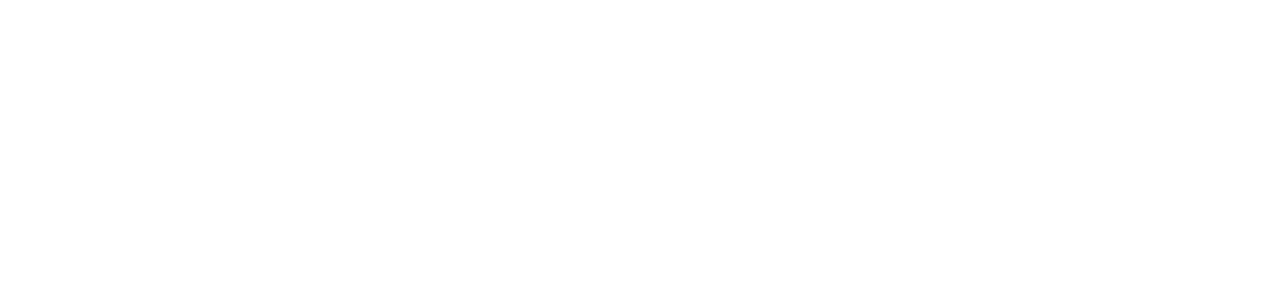
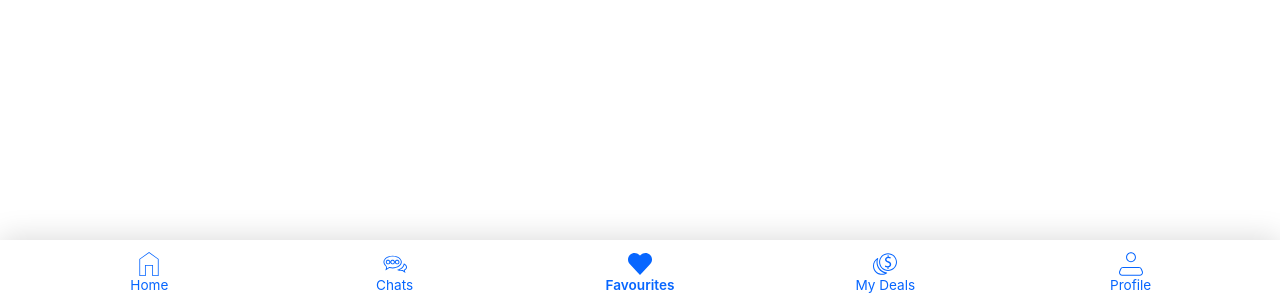
Before and after one commit to lighteko/est205-fb-marketplace, a React (Create React App) app in the folder client/: page /favorites in a window 1280 px wide. Shown: the part 500-800 px from the top of the page. Built offline with nearby package versions, Linux system fonts and the light colour scheme.

Commit message:
routing fix & something I dont remember

```diff
--- a/client/src/components/card/CategoryCard.tsx
+++ b/client/src/components/card/CategoryCard.tsx
@@ -20,7 +20,7 @@ export default function CategoryCard({
     fetch();
   }, [categoryId]);
   return (
-    <Link to={`/category/${categoryId}`}>
+    <Link to={`/posts/category/${categoryId}`}>
       <div id={categoryId + "-card"}>
         {loading ? <Loading /> : <div>
           <img src={"../../assets/categories/" + category.current!.icon} alt={category.current!.name} />
--- a/client/src/components/card/PostCard.tsx
+++ b/client/src/components/card/PostCard.tsx
@@ -32,7 +32,7 @@ export default function PostCard({ postId }: { postId: string }): JSX.Element {
 
   const dislike = async () => {
     if (post.current) {
-      await PostService.updatePost(postId, { likes: post.current.likes - 1 });
+      await PostService.updatePost(postId, { likes: likes - 1 });
       setLikes(likes - 1);
       setIcon(heart_outline);
     }
--- a/client/src/components/wireframe/NavigationBar.tsx
+++ b/client/src/components/wireframe/NavigationBar.tsx
@@ -13,7 +13,7 @@ import Icon from "../common/Icon";
 import Text from "../common/Text";
 import { Colors } from "../../constants/styles";
 import CircButton from "../common/CircButton";
-import { useNavigate } from "react-router-dom";
+import { useNavigate, useLocation } from "react-router-dom";
 
 export default function NavigationBar(): JSX.Element {
   const viewBtnStyle: CSSProperties = {
@@ -24,7 +24,8 @@ export default function NavigationBar(): JSX.Element {
     paddingTop: "0.5em",
     paddingBottom: "0.5em",
   };
-  const [selected, setSelected] = useState("home");
+  const location = useLocation();
+  const [selected, setSelected] = useState(location.pathname);
   const navigate = useNavigate();
   return (
     <footer
@@ -37,11 +38,13 @@ export default function NavigationBar(): JSX.Element {
         width: "100%",
       }}
     >
-      <CircButton
-        text="+ Post"
-        onClick={() => navigate("/post/create")}
-        size={6}
-      />
+      {location.pathname.includes("/posts") && (
+        <CircButton
+          text="+ Post"
+          onClick={() => navigate("/post/create")}
+          size={6}
+        />
+      )}
       <nav
         style={{
           display: "flex",
@@ -52,68 +55,98 @@ export default function NavigationBar(): JSX.Element {
           zIndex: 5,
         }}
       >
-        <div style={viewBtnStyle} onClick={() => setSelected("home")}>
+        <div
+          style={viewBtnStyle}
+          onClick={() => {
+            setSelected("/posts");
+            navigate("/posts");
+          }}
+        >
           <Icon
-            src={selected === "home" ? home_filled : home_outline}
+            src={selected.includes("/posts") ? home_filled : home_outline}
             alt="home"
             size={1.5}
           />
           <Text
             content="Home"
             fontSize={0.85}
-            fontWeight={selected === "home" ? "600" : "400"}
+            fontWeight={selected.includes("/posts") ? "600" : "400"}
             color={Colors.primaryColor}
           />
         </div>
-        <div style={viewBtnStyle} onClick={() => setSelected("chats")}>
+        <div
+          style={viewBtnStyle}
+          onClick={() => {
+            setSelected("/chatrooms");
+            navigate("/chatrooms");
+          }}
+        >
           <Icon
-            src={selected === "chats" ? chat_filled : chat_outline}
+            src={selected.includes("/chatrooms") ? chat_filled : chat_outline}
             alt="chat"
             size={1.5}
           />
           <Text
             content="Chats"
             fontSize={0.85}
-            fontWeight={selected === "chats" ? "600" : "400"}
+            fontWeight={selected.includes("/chatrooms") ? "600" : "400"}
             color={Colors.primaryColor}
           />
         </div>
-        <div style={viewBtnStyle} onClick={() => setSelected("favourites")}>
+        <div
+          style={viewBtnStyle}
+          onClick={() => {
+            setSelected("/favorites");
+            navigate("/favorites");
+          }}
+        >
           <Icon
-            src={selected === "favourites" ? heart_filled : heart_outline}
+            src={selected.includes("/favorites") ? heart_filled : heart_outline}
             alt="heart"
             size={1.5}
           />
           <Text
             content="Favourites"
             fontSize={0.85}
-            fontWeight={selected === "favourites" ? "600" : "400"}
+            fontWeight={selected.includes("/favorites") ? "600" : "400"}
             color={Colors.primaryColor}
           />
         </div>
-        <div style={viewBtnStyle} onClick={() => setSelected("deal")}>
+        <div
+          style={viewBtnStyle}
+          onClick={() => {
+            setSelected("/deals");
+            navigate("/deals");
+          }}
+        >
           <Icon
-            src={selected === "deal" ? deal_filled : deal_outline}
+            src={selected.includes("/deals") ? deal_filled : deal_outline}
             alt="deal"
             size={1.5}
           />
           <Text
             content="My Deals"
             fontSize={0.85}
-            fontWeight={selected === "deal" ? "600" : "400"}
+            fontWeight={selected.includes("/deals") ? "600" : "400"}
             color={Colors.primaryColor}
           />
         </div>
-        <div style={viewBtnStyle} onClick={() => setSelected("profile")}>
+        <div
+          style={viewBtnStyle}
+          onClick={() => {
+            setSelected("/profile");
+            navigate("/profile");
+          }}
+        >
           <Icon
-            src={selected === "profile" ? profile_filled : profile_outline}
+            src={selected.includes("/profile") ? profile_filled : profile_outline}
             alt="profile"
             size={1.5}
           />
           <Text
             content="Profile"
             fontSize={0.85}
-            fontWeight={selected === "profile" ? "600" : "400"}
+            fontWeight={selected.includes("/profile") ? "600" : "400"}
             color={Colors.primaryColor}
           />
         </div>
--- a/client/src/shared/router.tsx
+++ b/client/src/shared/router.tsx
@@ -11,14 +11,16 @@ import DealsView from "../views/DealsView";
 import ProfileView from "../views/ProfileView";
 import PostView from "../views/PostView";
 import UserView from "../views/UserView";
+import LandingView from "../views/LandingView";
 
 
 const Router = (): JSX.Element => {
   return (
     <BrowserRouter>
       <Routes>
-        <Route path="/" element={<MainView />} />
-        <Route path="category/:category" element={<MainView />} />
+        <Route path="/" element={<LandingView />} />
+        <Route path="/posts" element={<MainView />} />
+        <Route path="/posts/category/:category" element={<MainView />} />
         <Route path="/categories" element={<CategoryView />} />
         <Route path="/chatroom/:chatroom/chat" element={<ChatView />} />
         <Route path="/chatrooms" element={<ChatroomView />} />
--- a/client/src/views/ChatroomView.tsx
+++ b/client/src/views/ChatroomView.tsx
@@ -1,5 +1,29 @@
-import React from "react";
+import React, { useEffect, useState, useRef } from "react";
+import Chatroom from "../types/chatroom";
+import User from "../types/user";
+import AuthService from "../services/auth.service";
+import ChatroomService from "../services/chatroom.service";
+import NavigationBar from "../components/wireframe/NavigationBar";
 
 export default function ChatroomView(): JSX.Element {
-  return <></>;
+  const [isLoading, setIsLoading] = useState(true);
+  const chatrooms = useRef<Chatroom[]>([]);
+  useEffect(() => {
+    const fetch = async () => {
+      const user = await AuthService.getCurrentUser();
+      const chatroomIds = user.chatrooms;
+      chatrooms.current = await Promise.all(
+        chatroomIds.map((id) => ChatroomService.getChatroom(id))
+      );
+      setIsLoading(false);
+    };
+    setIsLoading(true);
+    fetch();
+  }, []);
+
+  return (
+    <>
+      <NavigationBar />
+    </>
+  );
 }
--- a/client/src/views/FavoritesView.tsx
+++ b/client/src/views/FavoritesView.tsx
@@ -1,5 +1,10 @@
 import React from "react";
+import NavigationBar from "../components/wireframe/NavigationBar";
 
 export default function FavoritesView(): JSX.Element {
-  return <></>;
+  return (
+    <>
+      <NavigationBar />
+    </>
+  );
 }
--- /dev/null
+++ b/client/src/views/LandingView.tsx
@@ -0,0 +1,20 @@
+import CircButton from "../components/common/CircButton";
+import { useNavigate } from "react-router-dom";
+
+export default function LandingView(): JSX.Element {
+  const navigate = useNavigate();
+  return (
+    <div
+      style={{
+        display: "flex",
+        flexDirection: "column",
+        justifyContent: "center",
+        alignItems: "center",
+        width: "100%",
+        height: "100vh",
+      }}
+    >
+      <CircButton text={"Log in"} onClick={() => navigate("/posts")} size={5} />
+    </div>
+  );
+}
```
Also changed, not shown: client/src/services/chatroom.service.ts (line endings or trailing spaces).
